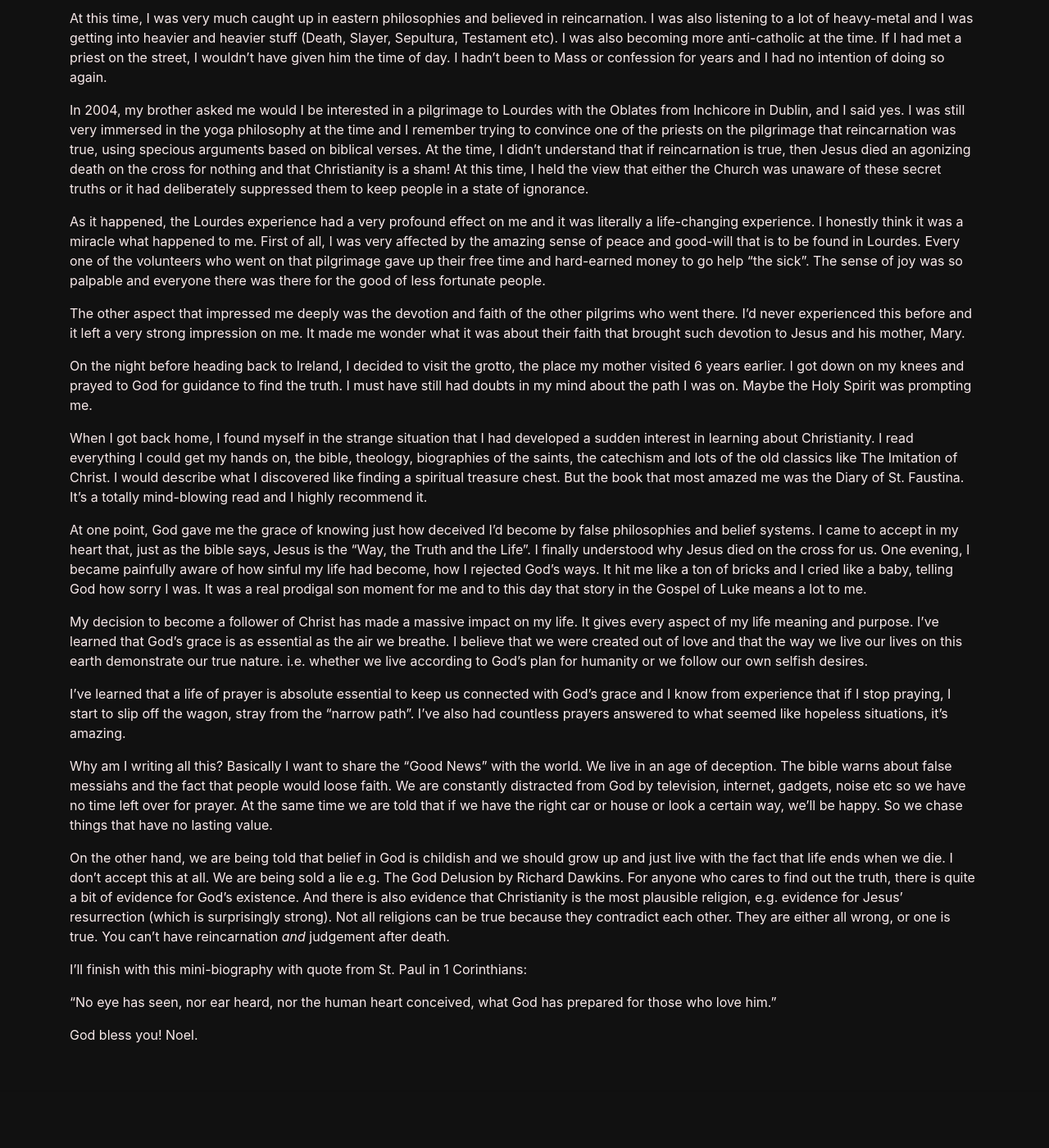
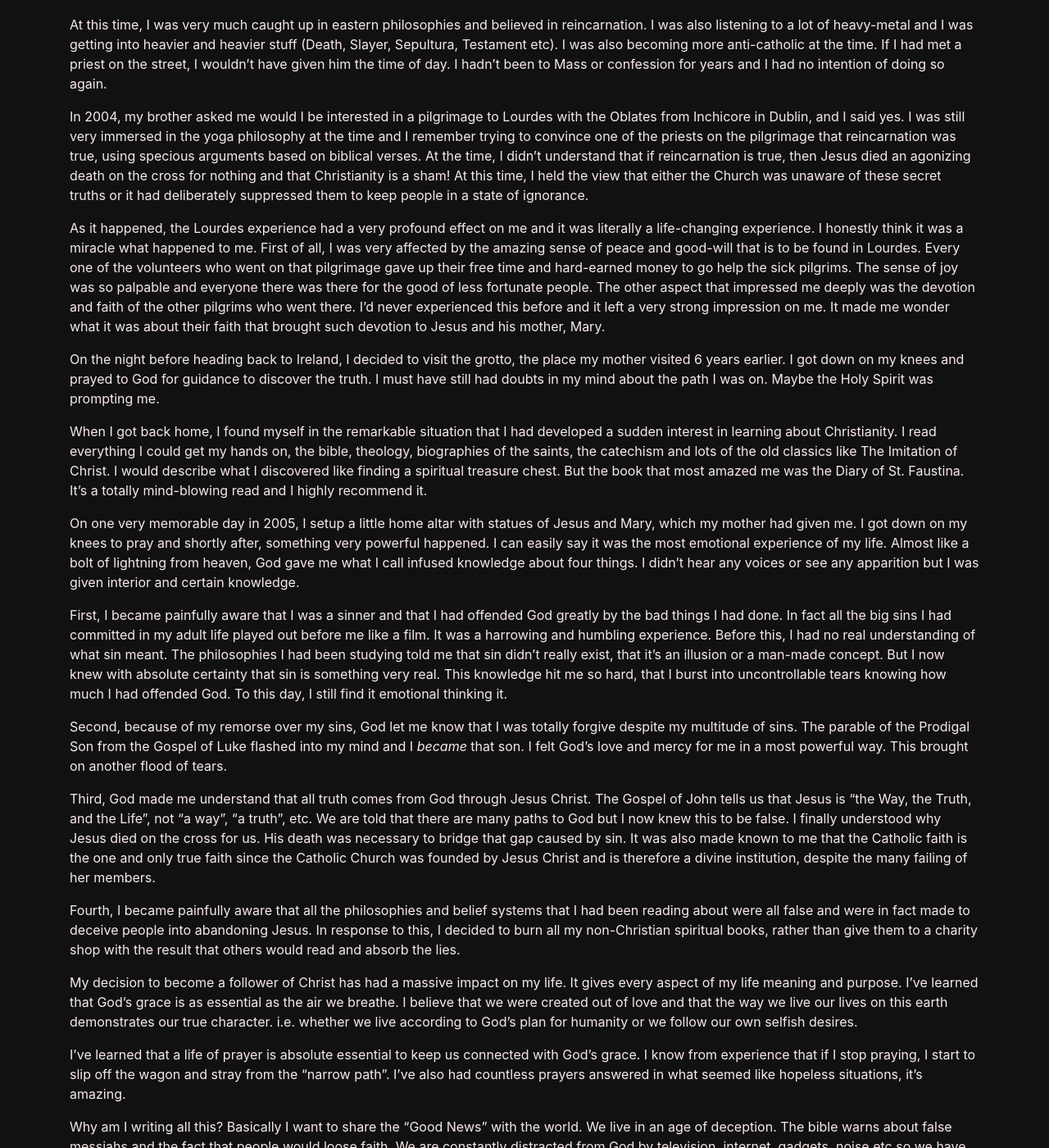
Before and after one commit to nekelly/nekelly.github.io, a Jekyll site: the page built from pages/biography.md, in a window 1280 px wide and 1400 px high, scrolled down 888 px. Shown: the whole window at 82% size. Built offline with Jekyll 4.4.1, drawn with Linux system fonts in a browser that asks for light colours; our own code applies the rules of GitHub Pages for plain Markdown files; before the commit the page ends 2235 px from its top, so only the background shows below that; some of the changed text lies outside the part shown.

Commit message:
Add more detail

```diff
--- a/pages/biography.md
+++ b/pages/biography.md
@@ -5,38 +5,38 @@
 ### A Short Biography
 &nbsp;
 
-I grew in Kilcullen, Co. Kildare in Ireland and was raised in a Catholic family where God, religion and spirituality were rarely
-discussed. My mother often encouraged me to go to Mass, and sometimes I went, but a lot if the time I'd lie about going. Mass
+I grew in Kilcullen Co. Kildare in Ireland and was raised in a Catholic family where God, religion and spirituality were rarely
+discussed. My mother often encouraged me to go to Mass, and sometimes I went, but most of the time I'd lie about going. Mass
 didn't mean a whole lot to me because I didn't understand what it was about. I remember being taught in catechism class in school
 that Jesus died for us on the cross but I never really understood what that meant and I'm sure many people are still in that same boat.
 
-But I do remember praying every night before bed, the Our Father, Hail Mary and Glory Be. Nobody made me do this, I just did it, it was
-important to me. So, I always believed in God. I don't think I ever entertained the notion that life ends at death.
+At the time, I was in the habbit of praying every night before bed, the Our Father, Hail Mary and Glory Be. Nobody made me do this,
+I just did it because it seemed to be a good thing to do. So, I always believed in God. I don't think I ever entertained the notion
+that life ends at death.
 
-I was always been interested in the meaning of life and spiritual questions. Around the age of 15, I started taking an interest in philosophy
-and I found this to be very helpful in teaching me not to take things at face value, but to dig a bit deeper and question previously held
-assumptions. Over the next 10 years or so, I started looking beyond my shaky Catholic faith to other forms of spirituality. I was on a
-search for the truth about God and the meaning of life.
-
-I moved from one world-view to the next, but never finding anything that struck me to the core of my being, as being the absolute Truth.
-I read heaps of books that dealt with the likes of:
+I have always been interested in the meaning of life and spiritual questions. Around the age of 15, I started taking an interest in
+philosophy and I found this to be very helpful in teaching me not to take things at face-value, but to dig a bit deeper and question
+previously held assumptions. Over the next 10 years or so, I started looking beyond my shaky Catholic faith to other forms of spirituality.
+I was on a search for the truth about God and the meaning of life. I moved from one world-view to the next, but never finding anything
+that struck me to the core of my being, as being the absolute Truth. I read heaps of books that dealt with the likes of:
 
 Taoism/Daoism, I-Ching, New Age (chakras, kundalini, chi/prana, reincarnation etc)
-Astral Travel/meditation, Macrobiotics (blandest diet ever!), Yin/Yang, Quakers,
-Buddhism, Yoga/Hinduism (I joined the Self-Realization Foundation for a number of years)
+Astral Travel/meditation, Macrobiotics, Yin/Yang, Quakers, Buddhism, Yoga/Hinduism,
+Self-Realization Foundation (cult!)
 
 One day, a colleague in work introduced me to a book called Autobiography of Yogi, by Paramahansa Yogananda. After reading that,
-I thought I had discovered at a spiritual truth that had remained hidden from most "ordinary" people. This philosophy teaches
-reincarnation, that the life we are reborn into corresponds to the degree of our spiritual advancement. We are born again and again
-until we learn the spiritual secrets required to break free of the cycle of rebirth in order to reach a state called "Samadhi", in which
-a person becomes one of the great Masters like Gandhi, Buddha, Jesus or Krishna. It's a philosophy that appeals very much to a person's
-pride because it separates them from those who haven't discovered Yoga. It's also quite a selfish world-view because it's very much about
+I thought I had discovered spiritual truths that had remained hidden from most "ordinary" people. This philosophy teaches reincarnation,
+that the life we are reborn into corresponds to the degree of our spiritual advancement. We are born again and again until we learn the
+spiritual secrets (gnosticism) required to break free of the cycle of rebirth in order to reach a state called "Samadhi", in which
+a person becomes one of the great Masters like Gandhi, Buddha, Jesus, or Krishna. It's a philosophy that appeals very much to a person's
+pride because it separates them from those who haven't discovered yet Yoga. It's also quite a selfish world-view because it's very much about
 self advancement. It also teaches that the world is an illusion (Maya) and that suffering too is an illusion. Unfortunately, this doesn't
-do anything to encourage compassion for other people.
+do anything to encourage compassion for other people. Shortly after reading about Yogananda, I joined the Self Realization Foundation and
+they sent me monthly lessons in their philosophy and information on exercises in breathing techniques used to attain enlightenment.
 
-On the 17th of September 1999, my mother Marie (God rest her soul), flew to Lourdes during a long battle with cancer. It was her dying wish
-to make a trip to Lourdes and towards the end of her life, her faith grew very strong. Before she departed this world, she asked to be
-brought to the famous grotto. According to my two brothers who accompanied her, she seemed to have a spiritual experience there which
+On the 17th of September 1999, my mother Marie (God rest her soul), happened to fly to Lourdes during a long battle with cancer. It was her
+dying wish to make a trip to Lourdes and towards the end of her life, her faith grew very strong. Before she departed this world, she asked
+to be brought to the famous grotto. According to my two brothers who accompanied her, she seemed to have a spiritual experience there which
 touched her very deeply. That very night, she passed away peacefully.
 
 At this time, I was very much caught up in eastern philosophies and believed in reincarnation. I was also listening to a lot of heavy-metal
@@ -52,51 +52,68 @@
 
 As it happened, the Lourdes experience had a very profound effect on me and it was literally a life-changing experience. I honestly think
 it was a miracle what happened to me. First of all, I was very affected by the amazing sense of peace and good-will that is to be found
-in Lourdes. Every one of the volunteers who went on that pilgrimage gave up their free time and hard-earned money to go help "the sick".
-The sense of joy was so palpable and everyone there was there for the good of less fortunate people.
-
-The other aspect that impressed me deeply was the devotion and faith of the other pilgrims who went there. I'd never experienced this
-before and it left a very strong impression on me. It made me wonder what it was about their faith that brought such devotion to Jesus
-and his mother, Mary.
+in Lourdes. Every one of the volunteers who went on that pilgrimage gave up their free time and hard-earned money to go help the sick
+pilgrims. The sense of joy was so palpable and everyone there was there for the good of less fortunate people. The other aspect that
+impressed me deeply was the devotion and faith of the other pilgrims who went there. I'd never experienced this before and it left a very
+strong impression on me. It made me wonder what it was about their faith that brought such devotion to Jesus and his mother, Mary.
 
 On the night before heading back to Ireland, I decided to visit the grotto, the place my mother visited 6 years earlier. I got down on
-my knees and prayed to God for guidance to find the truth. I must have still had doubts in my mind about the path I was on. Maybe the
+my knees and prayed to God for guidance to discover the truth. I must have still had doubts in my mind about the path I was on. Maybe the
 Holy Spirit was prompting me.
 
-When I got back home, I found myself in the strange situation that I had developed a sudden interest in learning about Christianity. I
+When I got back home, I found myself in the remarkable situation that I had developed a sudden interest in learning about Christianity. I
 read everything I could get my hands on, the bible, theology, biographies of the saints, the catechism and lots of the old classics like
 The Imitation of Christ. I would describe what I discovered like finding a spiritual treasure chest. But the book that most amazed me
 was the Diary of St. Faustina. It's a totally mind-blowing read and I highly recommend it.
 
-At one point, God gave me the grace of knowing just how deceived I'd become by false philosophies and belief systems. I came to accept
-in my heart that, just as the bible says, Jesus is the "Way, the Truth and the Life". I finally understood why Jesus died on the cross
-for us. One evening, I became painfully aware of how sinful my life had become, how I rejected God's ways. It hit me like a ton of
-bricks and I cried like a baby, telling God how sorry I was. It was a real prodigal son moment for me and to this day that story in
-the Gospel of Luke means a lot to me.
+On one very memorable day in 2005, I setup a little home altar with statues of Jesus and Mary, which my mother had given me. I got down on
+my knees to pray and shortly after, something very powerful happened. I can easily say it was the most emotional experience of my life.
+Almost like a bolt of lightning from heaven, God gave me what I call infused knowledge about four things. I didn't hear any voices or see
+any apparition but I was given interior and certain knowledge.
 
-My decision to become a follower of Christ has made a massive impact on my life. It gives every aspect of my life meaning and purpose.
+First, I became painfully aware that I was a sinner and that I had offended God greatly by the bad things I had done. In fact all the big
+sins I had committed in my adult life played out before me like a film. It was a harrowing and humbling experience. Before this, I had no
+real understanding of what sin meant. The philosophies I had been studying told me that sin didn't really exist, that it's an
+illusion or a man-made concept. But I now knew with absolute certainty that sin is something very real. This knowledge hit me so hard,
+that I burst into uncontrollable tears knowing how much I had offended God. To this day, I still find it emotional thinking it.
+
+Second, because of my remorse over my sins, God let me know that I was totally forgive despite my multitude of sins. The parable of the
+Prodigal Son from the Gospel of Luke flashed into my mind and I *became* that son. I felt God's love and mercy for me in a most powerful
+way. This brought on another flood of tears.
+
+Third, God made me understand that all truth comes from God through Jesus Christ. The Gospel of John tells us that Jesus is "the Way, the Truth,
+and the Life", not "a way", "a truth", etc. We are told that there are many paths to God but I now knew this to be false. I finally understood
+why Jesus died on the cross for us. His death was necessary to bridge that gap caused by sin. It was also made known to me that the Catholic
+faith is the one and only true faith since the Catholic Church was founded by Jesus Christ and is therefore a divine institution, despite the
+many failing of her members.
+
+Fourth, I became painfully aware that all the philosophies and belief systems that I had been reading about were all false and were in fact made
+to deceive people into abandoning Jesus. In response to this, I decided to burn all my non-Christian spiritual books, rather than give them to
+a charity shop with the result that others would read and absorb the lies.
+
+My decision to become a follower of Christ has had a massive impact on my life. It gives every aspect of my life meaning and purpose.
 I've learned that God's grace is as essential as the air we breathe. I believe that we were created out of love and that the way we
-live our lives on this earth demonstrate our true nature. i.e. whether we live according to God's plan for humanity or we follow our
+live our lives on this earth demonstrates our true character. i.e. whether we live according to God's plan for humanity or we follow our
 own selfish desires.
 
-I've learned that a life of prayer is absolute essential to keep us connected with God's grace and I know from experience that if I
-stop praying, I start to slip off the wagon, stray from the "narrow path". I've also had countless prayers answered to what seemed like
-hopeless situations, it's amazing.
+I've learned that a life of prayer is absolute essential to keep us connected with God's grace. I know from experience that if I stop praying,
+I start to slip off the wagon and stray from the "narrow path". I've also had countless prayers answered in what seemed like hopeless situations,
+it's amazing.
 
 Why am I writing all this? Basically I want to share the "Good News" with the world. We live in an age of deception. The bible warns
 about false messiahs and the fact that people would loose faith. We are constantly distracted from God by television, internet, gadgets,
-noise etc so we have no time left over for prayer. At the same time we are told that if we have the right car or house or look a certain
-way, we'll be happy. So we chase things that have no lasting value.
+noise etc so we have no time left over for prayer. At the same time we are told that if we have the big car or house or look a certain
+way, we'll be happy. So we chase things that have no lasting value and bring no lasting happiness.
 
 On the other hand, we are being told that belief in God is childish and we should grow up and just live with the fact that life ends when
 we die. I don't accept this at all. We are being sold a lie e.g. The God Delusion by Richard Dawkins. For anyone who cares to find out
 the truth, there is quite a bit of evidence for God's existence. And there is also evidence that Christianity is the most plausible
 religion, e.g. evidence for Jesus' resurrection (which is surprisingly strong). Not all religions can be true because they contradict
-each other. They are either all wrong, or one is true. You can't have reincarnation *and* judgement after death.
+each other. They are either all wrong, or one is true. e.g. reincarnation *and* judgement after death cannot both be true.
 
 I'll finish with this mini-biography with quote from St. Paul in 1 Corinthians:
 
 "No eye has seen, nor ear heard, nor the human heart conceived, what God has prepared for those who love him."
 
-God bless you!
+God bless you,
 Noel.
```
